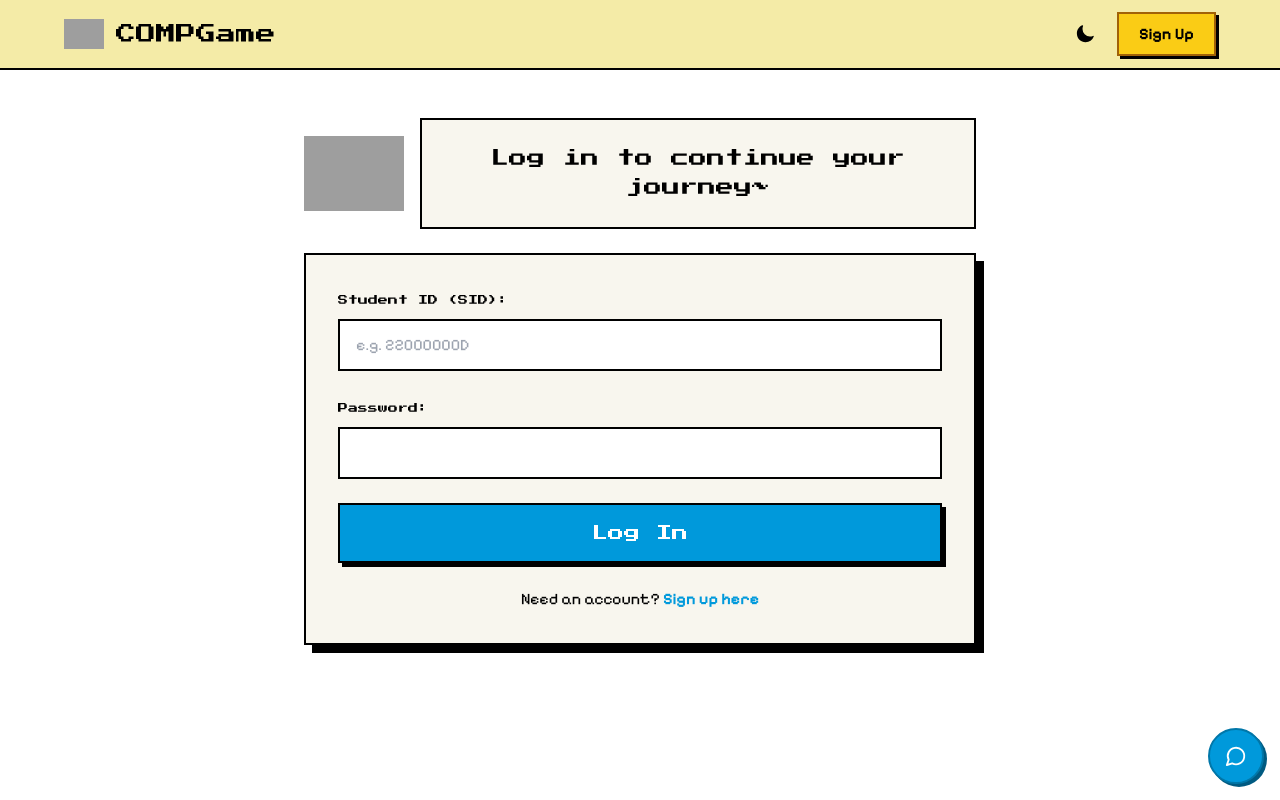
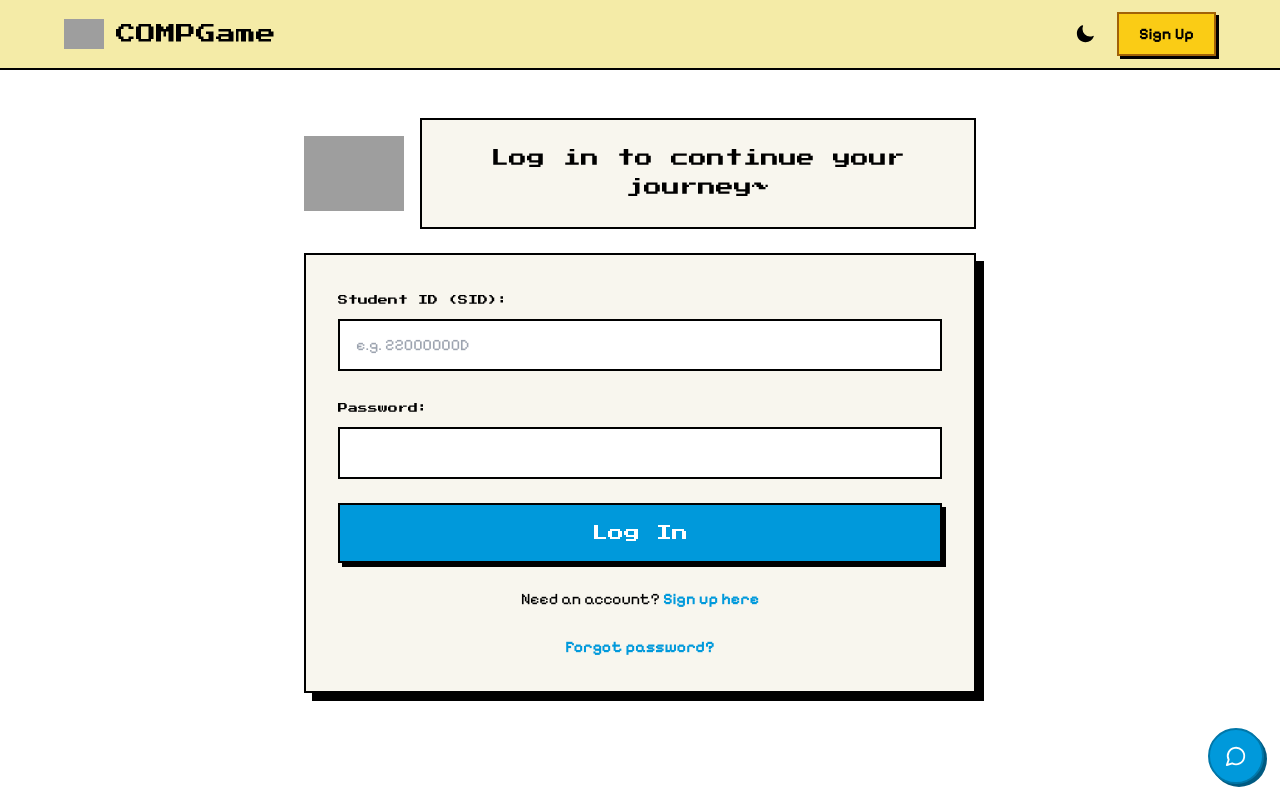
Before and after one commit to wilson-cheng1110/compgame-fyp, a Next.js app in the folder frontend/: page /login in a window 1280 px wide. Built offline with nearby package versions, Linux system fonts and the light colour scheme; grey boxes are pictures that could not be loaded.

Commit message:
feat: add 'Forgot password?' reset link on login page
Clears user cookies and redirects to signup. For client-only app, this allows
students to start fresh if they forget credentials. Verified with Playwright test.

Co-Authored-By: Claude Haiku 4.5 <noreply@anthropic.com>

```diff
--- a/frontend/app/login/page.tsx
+++ b/frontend/app/login/page.tsx
@@ -55,6 +55,12 @@ export default function LoginPage() {
       document.body.classList.remove("dark-mode")
       Cookies.set("darkMode", "false", { expires: 365 })
     }
+  }
+
+  const handleResetPassword = () => {
+    Cookies.remove("user")
+    Cookies.remove("users")
+    router.push("/signup")
   }
 
   const handleLogin = (e: React.FormEvent) => {
@@ -214,6 +220,16 @@ export default function LoginPage() {
                   Sign up here
                 </Link>
               </div>
+
+              <div className="text-center font-pixelify-sans mt-2">
+                <button
+                  type="button"
+                  onClick={handleResetPassword}
+                  className="text-[#0099db] hover:underline font-bold"
+                >
+                  Forgot password?
+                </button>
+              </div>
             </form>
           </div>
         </div>
```
Also changed, not shown: frontend/test-forgot-password.mjs (added, +38 -0 lines).
